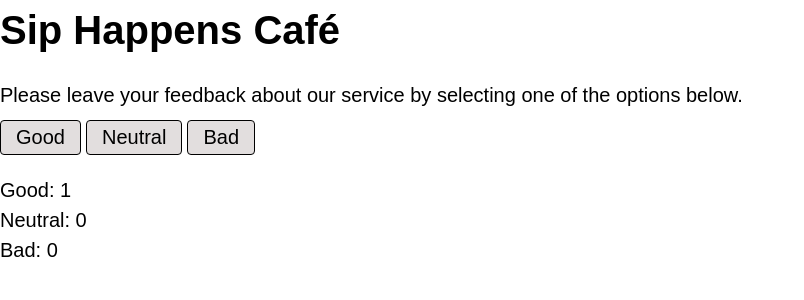
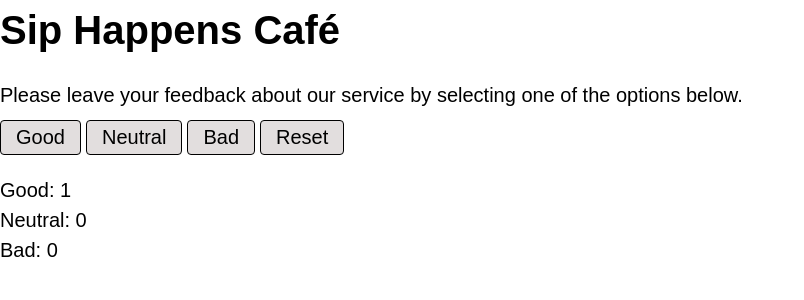
Before and after one commit to MarinaV27/goit-react-hw-02, a React (Vite) app: page / in a window 1280 px wide. Both pictures are taken after a click on the button "Good". Shown: the top 300 px of the page, without its empty margins (0-804 px from the left). Built offline with nearby package versions, Linux system fonts and the light colour scheme.

Commit message:
add button Reset

```diff
--- a/src/components/Options/Options.jsx
+++ b/src/components/Options/Options.jsx
@@ -1,13 +1,15 @@
 import css from "./Options.module.css"
 
-export default function Options({ updateFeedback, totalFeedback }){
+export default function Options({ updateFeedback, totalFeedback, resetFeedback }){
 
     return (
         <div className={css.buttons}>
             <button className={css.btn} onClick={() => updateFeedback(`good`)}>Good</button>
             <button className={css.btn} onClick={() => updateFeedback(`neutral`)}>Neutral</button>
             <button className={css.btn} onClick={() => updateFeedback(`bad`)}>Bad</button>
-
+            {totalFeedback > 0 && (
+            <button className={css.btn} onClick={resetFeedback}>Reset</button>
+            )}
         </div>
 
     )
```
